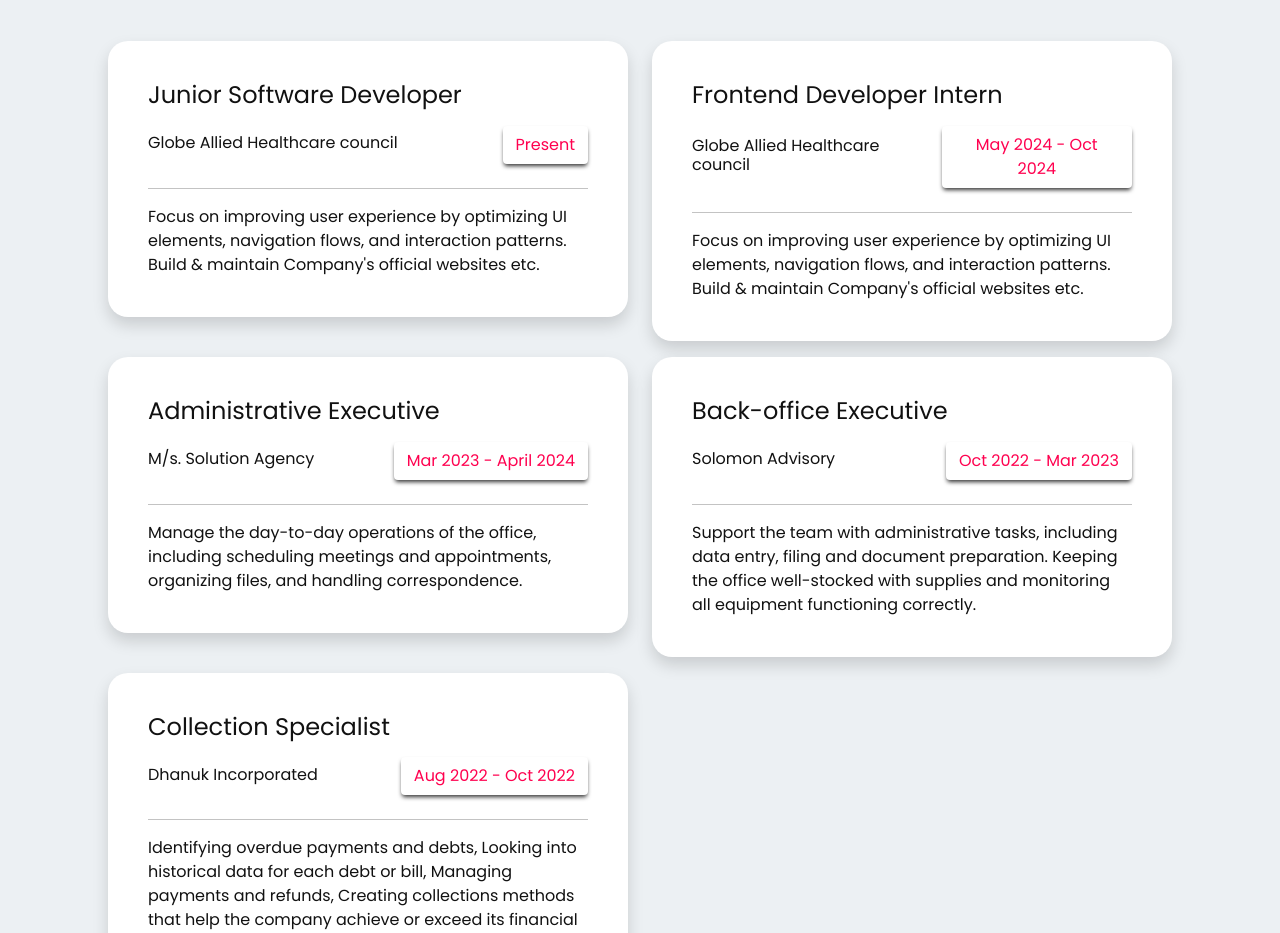
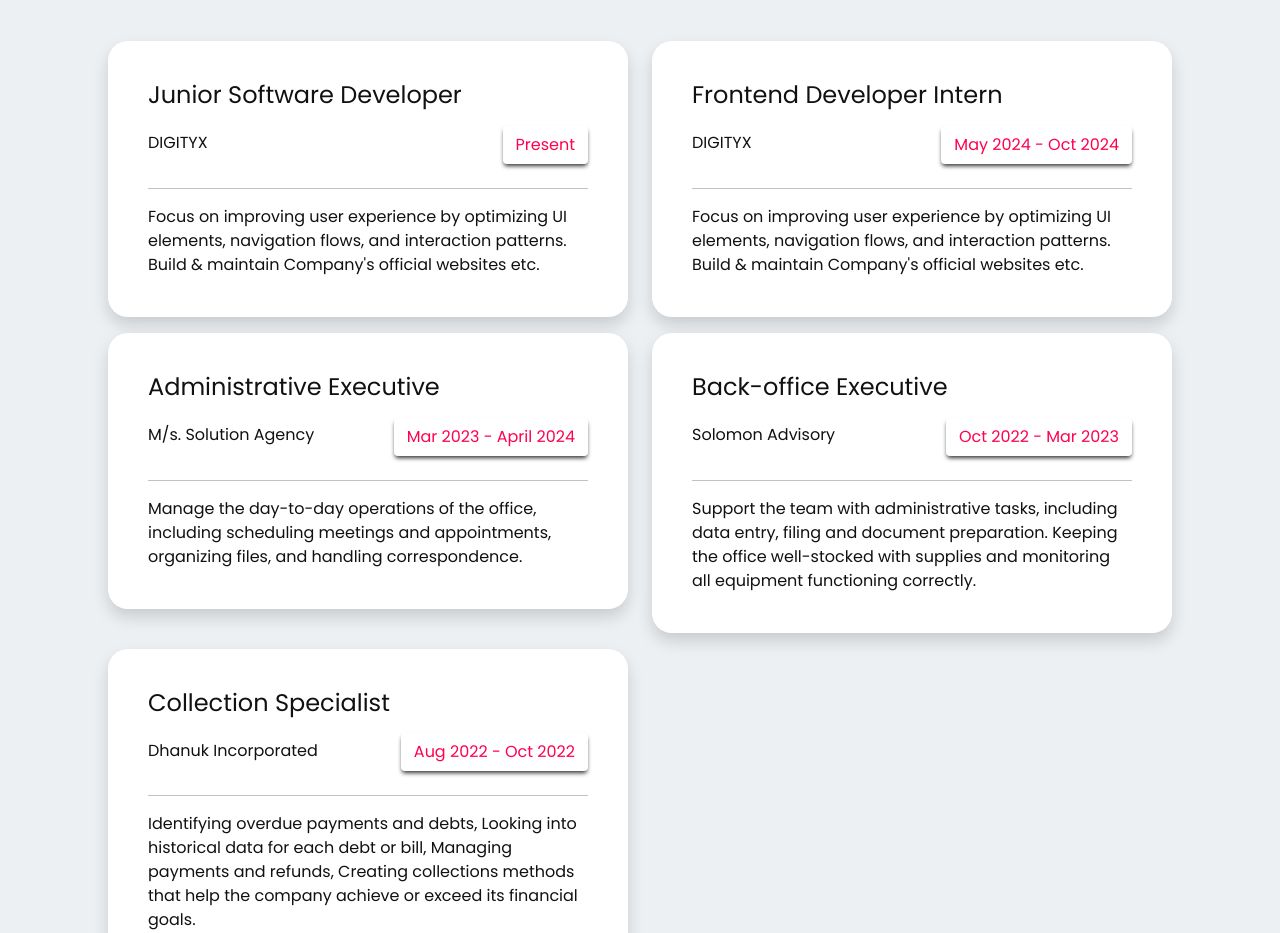
Before and after one commit to Jeet-web2026/Newportfolio, a plain HTML site: page index.html in a window 1280 px wide. Shown: the part 1880-2813 px from the top of the page. Drawn offline with nearby package versions, Linux system fonts and the light colour scheme.

Commit message:
Update index.html

```diff
--- a/index.html
+++ b/index.html
@@ -237,7 +237,7 @@
 						<div class="card-body">
 							<h5 class="card-title fs-4 mb-3">Junior Software Developer</h5>
 							<div class="d-lg-flex justify-content-between align-items-center mb-4">
-								<h6 class="card-subtitle mb-lg-0 mb-3">Globe Allied Healthcare council</h6>
+								<h6 class="card-subtitle mb-lg-0 mb-3">DIGITYX</h6>
 								<button type="button" class="btn button-type-1">Present</button>
 							</div>
 							<hr>
@@ -252,7 +252,7 @@
 						<div class="card-body">
 							<h5 class="card-title fs-4 mb-3">Frontend Developer Intern</h5>
 							<div class="d-lg-flex justify-content-between align-items-center mb-4">
-								<h6 class="card-subtitle mb-lg-0 mb-3">Globe Allied Healthcare council</h6>
+								<h6 class="card-subtitle mb-lg-0 mb-3">DIGITYX</h6>
 								<button type="button" class="btn button-type-1">May 2024 - Oct 2024</button>
 							</div>
 							<hr>
```
